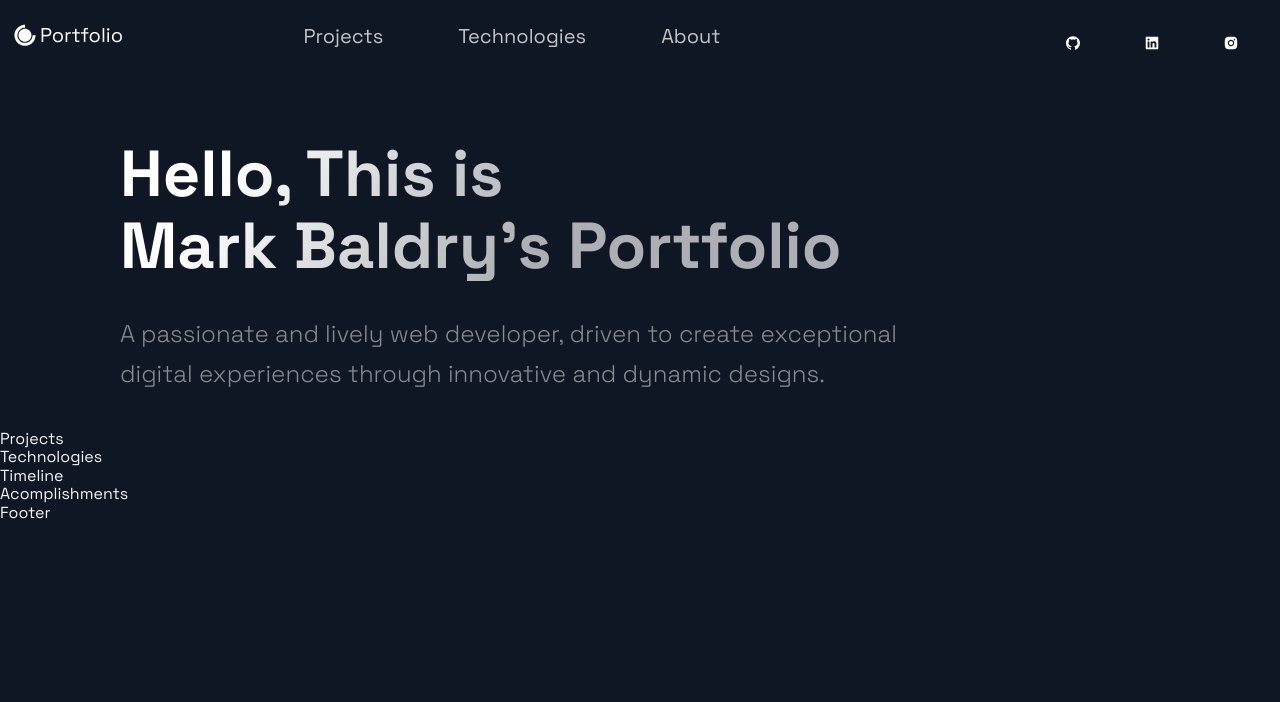
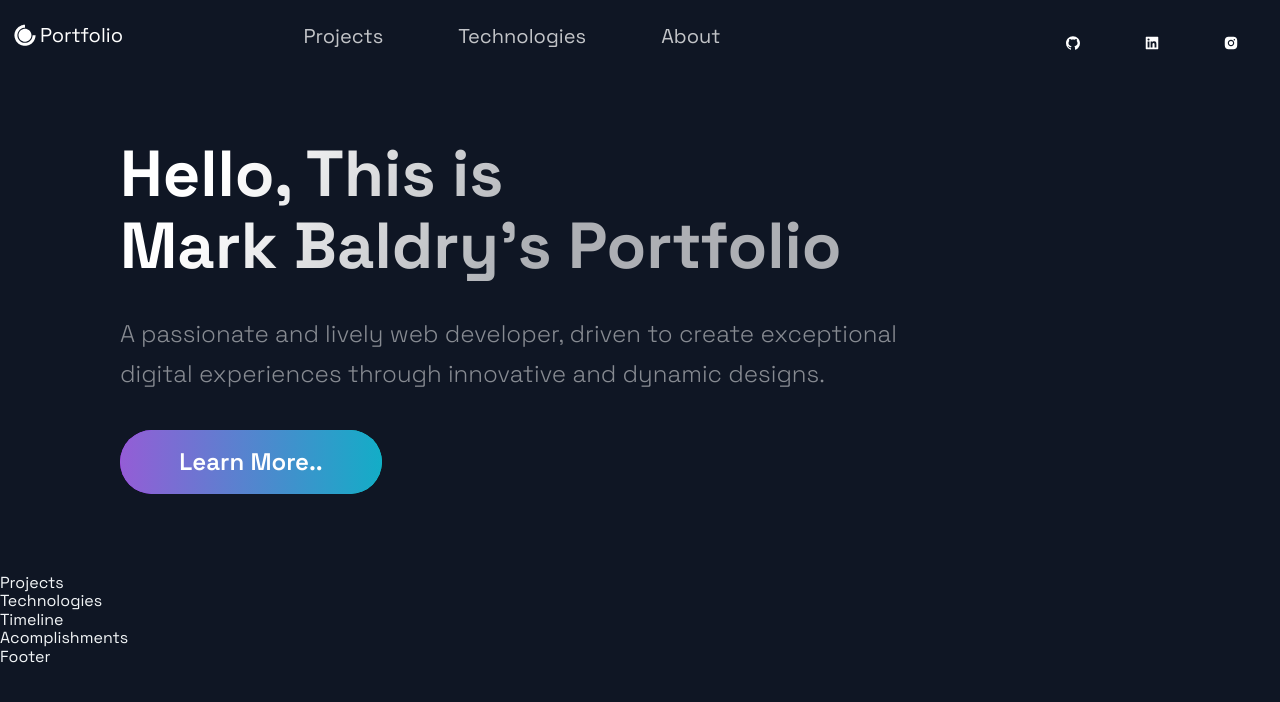
Before and after one commit to markruth2nd/2023-Portfolio, a Next.js app: page / in a window 1280 px wide. Shown: the top 702 px of the page. Built offline with nearby package versions, Linux system fonts and the light colour scheme.

Commit message:
Added learn more button to Hero section

```diff
--- a/src/components/Hero/Hero.js
+++ b/src/components/Hero/Hero.js
@@ -4,7 +4,8 @@ import { Section, SectionText, SectionTitle } from '../../styles/GlobalComponent
 import Button from '../../styles/GlobalComponents/Button';
 import { LeftSection } from './HeroStyles';
 
-const Hero = (props) => (
+//not using props..
+const Hero = () => (
   <Section row nopadding>
     <LeftSection>
       <SectionTitle main center> {/* main and center props have been applied her */}
@@ -14,6 +15,8 @@ const Hero = (props) => (
       <SectionText>
       A passionate and lively web developer, driven to create exceptional digital experiences through innovative and dynamic designs.
       </SectionText>
+      {/* Button add which currently take user to github page, this can and will be updated in time.. */}
+      <Button onClick={() => window.location = 'https://github.com/markruth2nd'}>Learn More..</Button>
     </LeftSection>
   </Section>
 );
```
